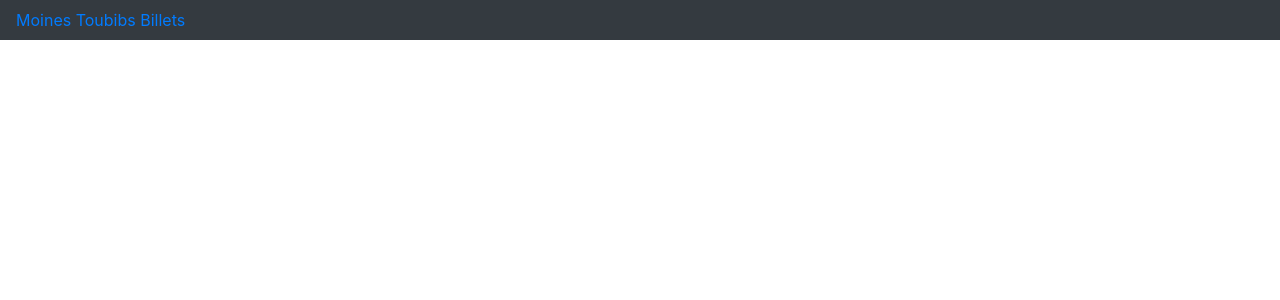
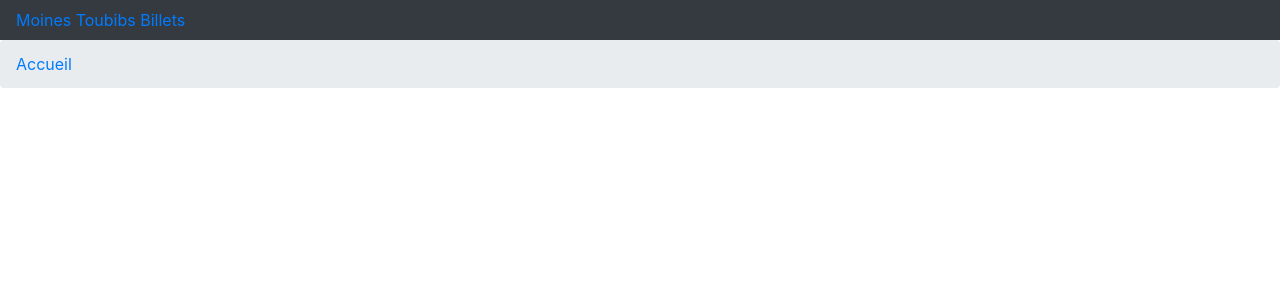
Before and after one commit to BrRoman/infirmerie, a Django app: template infirmerie/templates/main.html in a window 1280 px wide. Shown: the top 300 px of the page. Run offline with Django 3.2, Linux system fonts and the light colour scheme; the template is opened without the code that fills it, so the values that code supplies are empty; some libraries are stand-ins or nearby versions.

Commit message:
Main template: breadcrumbs, content centered.

```diff
--- a/infirmerie/templates/main.html
+++ b/infirmerie/templates/main.html
@@ -21,8 +21,20 @@
             </nav>
         </div>
 
-        {% block content %}
-        {% endblock content %}
+        <div id="breadcrumbs">
+            <ol class="breadcrumb">
+                <li class="breadcrumb-item"><a href={% url 'agenda:calendar' %}>Accueil</a></li>
+                {% block breadcrumbs %}
+                {% endblock breadcrumbs %}
+            </ol>
+        </div>
+
+        <div class="d-flex justify-content-center">
+            <div id="content">
+                {% block content %}
+                {% endblock content %}
+            </div>
+        </div>
     </body>
 
     <script src="{% static 'js/jquery-3.3.1.min.js' %}"></script>
```
